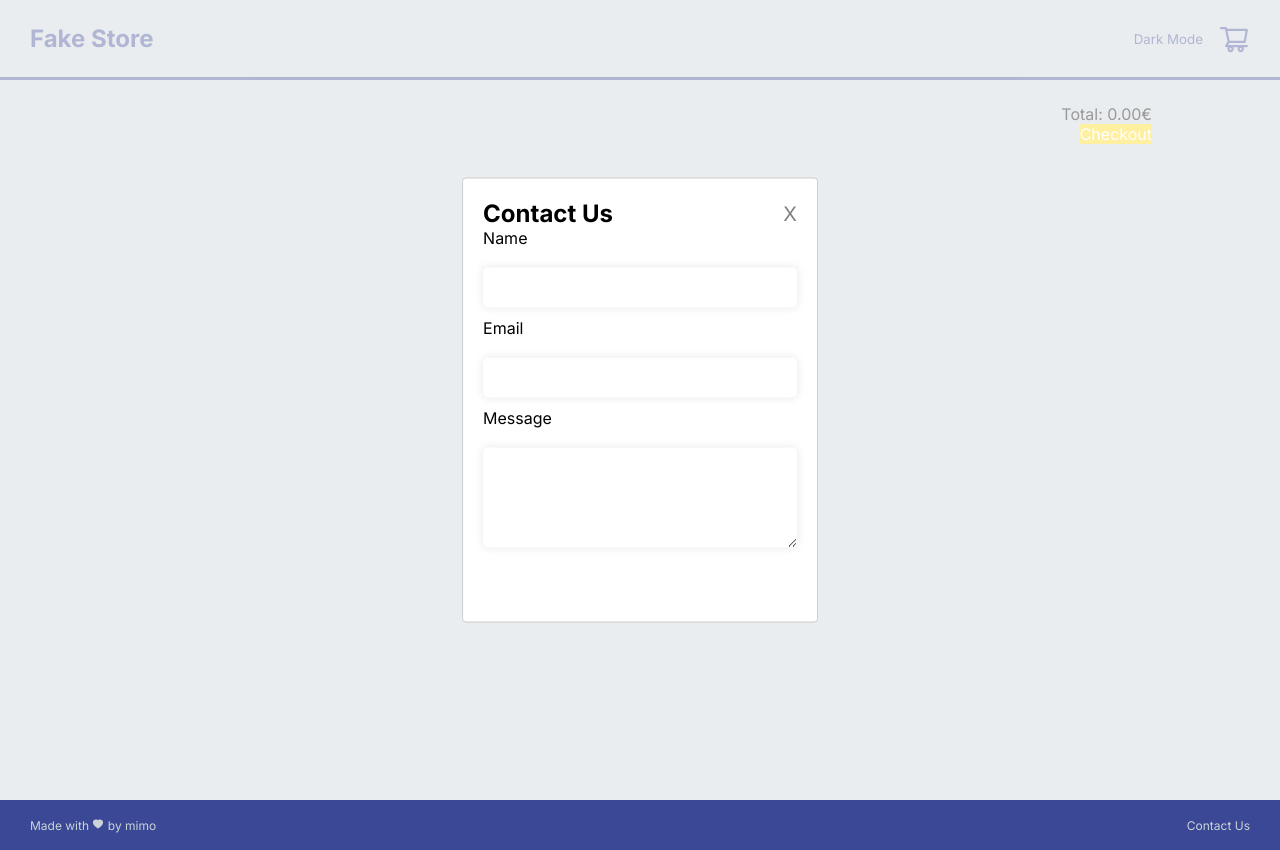
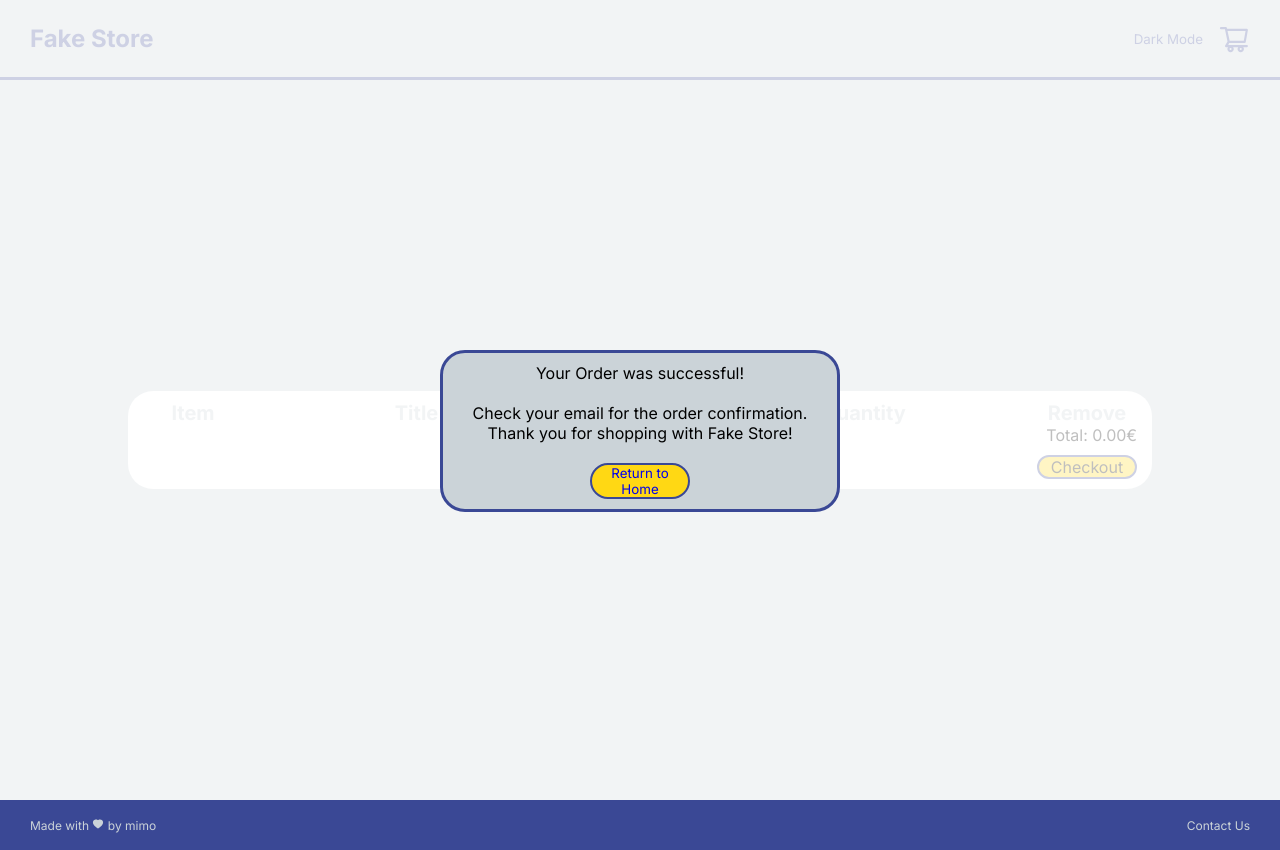
Before and after one commit to scottopdendries/project-5, a React (Vite) app: page /checkout in a window 1280 px wide. Both pictures are taken after a click on the button "Checkout". Built offline with nearby package versions, Linux system fonts and the light colour scheme.

Commit message:
Updated styling and functionality

```diff
--- a/src/components/Footer/Footer.css
+++ b/src/components/Footer/Footer.css
@@ -13,3 +13,8 @@
   height: 50px;
   padding: 0 30px;
 }
+
+.footer-button:hover{
+  transform: scale(1.1);
+  transition: transform 0.5s ease;
+}
--- a/src/components/Header/Header.css
+++ b/src/components/Header/Header.css
@@ -50,3 +50,8 @@
   position: relative;
   font-size: 2em;
 }
+
+.home-button:hover, .theme-button:hover, .shopping-cart:hover{
+  transform: scale(1.1);
+  transition: transform 0.5s ease;
+}
--- a/src/components/Search/Search.css
+++ b/src/components/Search/Search.css
@@ -6,7 +6,7 @@
 
 .search-container input{
   border: 3px solid var(--blue);
-  border-radius: 8px;
+  border-radius: 25px;
   padding:8px 16px;
   text-align: center;
 }
--- a/src/pages/Checkout/Checkout.css
+++ b/src/pages/Checkout/Checkout.css
@@ -2,21 +2,27 @@
   background-color: var(--grey);
   display:flex;
   flex-direction:column;
-  /* justify-content: center; */
+  justify-content: center;
   align-items: center;
   min-height: 90vh;
-  /* margin: 25px 100px; */
+}
+.checkout-dark {
+  background-color: var(--black);
 }
 
-.checkout-products,
-.checkout-remove
+.checkout-headers, .checkout-products, .checkout-total {
+  width: 80%;
+}
+.checkout-headers, .checkout-products,
+.checkout-remove, .checkout-total
 {
-  background-color: white;
+  background-color: var(--white);
 }
-
-
-.checkout-headers, .checkout-products{
-  width: 80%;
+.checkout-headers-dark, .checkout-products-dark,
+.checkout-remove-dark, .checkout-total-dark
+{
+  background-color: var(--dark-grey);
+  color: var(--grey);
 }
 
 .checkout-headers{
@@ -25,6 +31,14 @@
   font-size: 20px;
   display: flex;
   justify-content: space-between;
+  padding-top: 10px;
+  margin-top: 20px;
+  border-radius: 25px 25px 0 0;
+}
+
+.checkout-headers, .checkout-products, .checkout-total {
+  padding-left: 15px;
+  padding-right: 15px;
 }
 
 .checkout-headers p, .checkout-product img, .checkout-product p, .checkout-remove{
@@ -49,83 +63,80 @@
 
 .checkout-remove{
   border: none;
-  font-size: 2em;
+  background: none;
+  font-size: 20px;
+  cursor:pointer;
+}
+.checkout-remove:hover{
+  transform: scale(1.1);
+  transition: transform 0.5s ease;
 }
 
 .checkout-total{
   display: flex;
   flex-direction: column;
   align-items: flex-end;
-  width: 80%;
+  padding-bottom: 10px;
+  margin-bottom: 20px;
+  border-radius: 0 0 25px 25px;
+}
+
+.checkout-button{
+  cursor:pointer;
+  background-color: var(--yellow);
+  border: 2px solid var(--blue);
+  width: 100px;
+  /* margin: 0 10px; */
+  border-radius: 25px;
+  /* color:white; */
+  font-size: 16px;
+  margin-top: 10px;
+}
+.checkout-button:hover {
+  transform: scale(1.1);
+  transition: transform 0.5s ease;
 }
 
 
 
-.checkout-button{
-  cursor:pointer;
-  background-color: var(--yellow);
-  color:white;
-  border:none;
-  font-size: 16px;
+
+
+.modal-container {
+  display: flex;
+  flex-direction: column;
+  justify-content: center;
+  align-items: center;
+  position: fixed;
+  top: 50%;
+  left: 50%;
+  margin-top: -50px;
+  margin-left: -200px;
+  /* width: 400px; */
+  max-width: 400px;
 }
 
-.modal-header {
-display: flex;
-justify-content: space-between;
-align-items: center;
+.modal-text {
+  text-align: center;
+  background-color: var(--grey);
+  padding: 10px;
+  border-radius: 25px;
+  border: 3px solid var(--blue);
+}
+.modal-text p {
+  padding-bottom: 20px;
 }
 
-.modal-header h2 {
-margin: 0;
+.modal-button {
+  background-color: var(--yellow);
+  border: 2px solid var(--blue);
+  width: 100px;
+  border-radius: 25px;
 }
-
-.modal-close-btn {
-background: none;
-border: none;
-font-size: 20px;
-cursor: pointer;
-color: gray;
-transition: color 2s ease-in-out;
+.modal-button a {
+  text-decoration: none;
+  text-align: center;
 }
-
-.modal-close-btn:hover {
-color: red;
-/* color: red; */
+.modal-button:hover {
+  transform: scale(1.1);
+  transition: transform 0.5s ease;
 }
-
-form label {
-display: block;
-margin-bottom: 10px;
-}
-
-form input,
-form textarea {
-width: 100%;
-padding: 10px;
-border: none;
-border-radius: 5px;
-box-shadow: 0 0 10px rgba(0, 0, 0, 0.1);
-margin: 10px 0;
-font-size: 16px;
-}
-
-form input:focus,
-form textarea:focus {
-outline: none;
-box-shadow: 0 0 10px rgba(102, 92, 171, 0.3);
-}
-
-form button[type='submit'] {
-background-color: var(--primary-bg);
-color: white;
-border: none;
-border-radius: 5px;
-padding: 10px 20px;
-font-size: 16px;
-cursor: pointer;
-transition: background-color 0.3s ease-in-out;
-}
-form button[type='submit']:hover {
-/* background-color: var(--primary-bg); */
-background-color: red;
-}
--- a/src/pages/Checkout/Checkout.jsx
+++ b/src/pages/Checkout/Checkout.jsx
@@ -1,5 +1,6 @@
 import React, { useContext } from 'react'
 import './Checkout.css'
+import { Link } from 'react-router-dom'
 import { CartContext } from '../../contexts/CartContext'
 import { ThemeContext } from '../../contexts/ThemeContext'
 
@@ -8,8 +9,8 @@ import { IoTrashOutline } from "react-icons/io5"
 
 function Checkout(product) {
 
-  // global state
-  // NOTE: {}, not []
+  // Global states
+  const {darkMode, setDarkMode} = useContext(ThemeContext)
   const {cart, removeProduct} = useContext(CartContext)
 
   const totalPrice = cart.reduce((acc, item) => acc + item.price, 0).toFixed(2);
@@ -37,8 +38,9 @@ function Checkout(product) {
 
 
   return (
-    <div className="checkout-container">
-      <div className="checkout-headers">
+    // <div className="checkout-container">
+    <div className={darkMode?"checkout-container checkout-dark" : "checkout-container"}>
+      <div className={darkMode?"checkout-headers checkout-headers-dark" : "checkout-headers"}>
         <p>Item</p>
         <p>Title</p>
         <p>Price</p>
@@ -46,8 +48,7 @@ function Checkout(product) {
         <p>Remove</p>
       </div>
 
-      {/* add background-color? */}
-      <div className="checkout-products">
+      <div className={darkMode?"checkout-products checkout-products-dark" : "checkout-products"}>
         {
         cart.map(item => (
           <div key={item.id} className="checkout-product">
@@ -57,9 +58,8 @@ function Checkout(product) {
             <p>1</p>
             <button
               onClick={() => removeProduct(item.id)}
-               className="checkout-remove"
-              >
-              <IoTrashOutline className="checkout-remove" />
+              className={darkMode?"checkout-remove checkout-remove-dark" : "checkout-remove"}>
+              <IoTrashOutline />
             </button>
           </div>
         ))
@@ -68,45 +68,31 @@ function Checkout(product) {
 
 
 
-      <div className="checkout-total">
+      <div className={darkMode?"checkout-total checkout-total-dark" : "checkout-total"}>
         <p>Total: {totalPrice}€</p>
         <button className="checkout-button"
-                onClick={()=>setIsOpen(true)}>Checkout</button>
+          onClick={()=>setIsOpen(true)}>Checkout
+        </button>
       </div>
 
       <Modal
         isOpen={isOpen}
 
         onRequestClose={()=>setIsOpen(false)}
-        style={customStyles}
-        contentLabel="Contact Us Modal"
+        className="modal-container"
+        contentLabel="Checkout Modal"
         >
-        <div className="modal-header">
-          <h2>Contact Us</h2>
-          <button className="modal-close-btn"
-                  onClick={()=>setIsOpen(false)}>X</button>
+        <div className="modal-text">
+          <p>Your Order was successful!</p>
+          <p>Check your email for the order confirmation. Thank you for shopping with Fake Store!</p>
+          <button className="modal-button">
+            <Link to="/" >Return to Home</Link>
+          </button>
         </div>
-        <form>
-          <label htmlFor="name">Name</label>
-          <input type="text" id="name" />
-
-          <label htmlFor="email">Email</label>
-          <input type="email" id="email" />
-
-          <label htmlFor="message">Message</label>
-          <textarea id="message" rows="4"></textarea>
-          <button type="submit">Send</button>
-        </form>
       </Modal>
 
     </div>
   )
 }
 
-// function Checkout() {
-//   return (
-//     <div>Checkout</div>
-//   )
-// }
-
 export default Checkout
--- a/src/pages/ContactUs/ContactUs.jsx
+++ b/src/pages/ContactUs/ContactUs.jsx
@@ -1,11 +1,17 @@
-import React from 'react'
+import React, { useContext } from 'react'
 import './ContactUs.css'
+import { ThemeContext } from '../../contexts/ThemeContext'
+
 
 function ContactUs() {
+
+  const {darkMode, setDarkMode} = useContext(ThemeContext)
+
   return (
-    <div className="contact-background">
+    <div className={darkMode?"contact-background contact-dark" : "contact-background"}>
       <h1>Contact Us</h1>
-      <form className="contact-container">
+      {/* <form className="contact-container"> */}
+      <form className={darkMode?"contact-container contact-container-dark" : "contact-container"}>
         <label htmlFor="first-name"></label>
         <input type="text" id="first-name" placeholder="First Name"/>
 
@@ -14,7 +20,7 @@ function ContactUs() {
 
         <label htmlFor="message"></label>
         <textarea id="message" rows="4" placeholder="Write your message here"></textarea>
-        <button type="submit">Submit</button>
+        <button className="contact-button" type="submit">Submit</button>
       </form>
     </div>
   )
--- a/src/pages/Homepage/HomePage.css
+++ b/src/pages/Homepage/HomePage.css
@@ -11,6 +11,7 @@
   display: flex;
   justify-content: space-between;
   align-items: center;
+  padding: 15px 0;
 }
 
 .filter-container {
--- a/src/pages/ProductDetail/ProductDetail.jsx
+++ b/src/pages/ProductDetail/ProductDetail.jsx
@@ -9,8 +9,9 @@ import { ThemeContext } from '../../contexts/ThemeContext'
 
 function ProductDetail() {
 
+  // Global states
+  const {darkMode, setDarkMode} = useContext(ThemeContext)
   const {cart, addProduct, removeProduct} = useContext (CartContext)
-  // const {darkMode, setDarkMode} = useContext(ThemeContext)
 
   // creates state
   const [isCart, setIsCart] = React.useState(false)
@@ -48,26 +49,24 @@ function ProductDetail() {
   )
 
   return (
-    <div className="details-container">
+    <div className={darkMode?"details-container details-dark" : "details-container"}>
       <div className="details-product">
         <img src={product?.image} />
         <div className="details-info">
-          <p style={{ fontWeight: 700, fontSize: '24px', paddingBottom: '20px' }}>{product?.title}</p>
-          {/* <p style={{ fontWeight: 600, fontSize: '24px', paddingBottom: '20px' }}>{product?.price.toFixed(2)}€</p> */}
-          <p style={{ fontWeight: 600, fontSize: '20px' }}>Description</p>
-          <p style={{ fontWeight: 400, fontSize: '16px', paddingBottom: '20px' }}>{product?.description}</p>
-          {/* <button>Add to Cart</button> */}
+          <p className="details-title">
+            {product?.title}
+          </p>
+          {/* <p className="details-price">{product?.price.toFixed(2)}€</p> */}
+          <p className="details-description-header">
+            Description
+          </p>
+          <p className="details-description-text">
+            {product?.description}
+          </p>
           <button
             onClick={isCart ? () => removeProduct(product.id) : () => addProduct(product)}>
             {isCart ? "Remove" : "Add to cart"}
           </button>
-
-          {/* <button
-              onClick={() => removeProduct(item.id)}
-               className="checkout-remove"
-              >
-              <IoTrashOutline className="checkout-remove" />
-            </button> */}
 
         </div>
       </div>
```
Also changed, not shown: src/pages/ContactUs/ContactUs.css (+34 -7 lines), src/pages/ProductDetail/ProductDetail.css (+22 -1 lines), src/components/ProductCard/ProductCard.css (line endings or trailing spaces).
